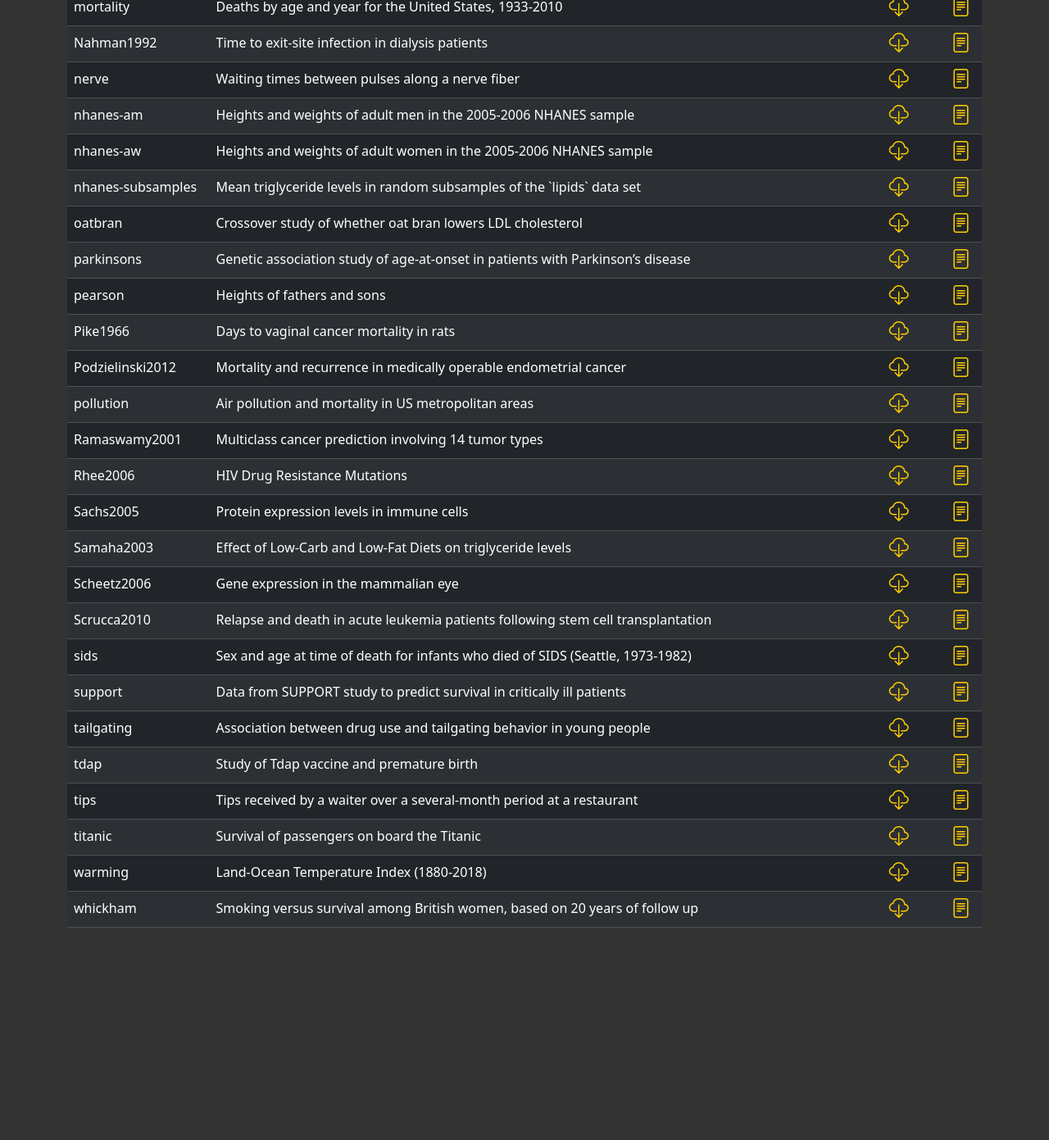
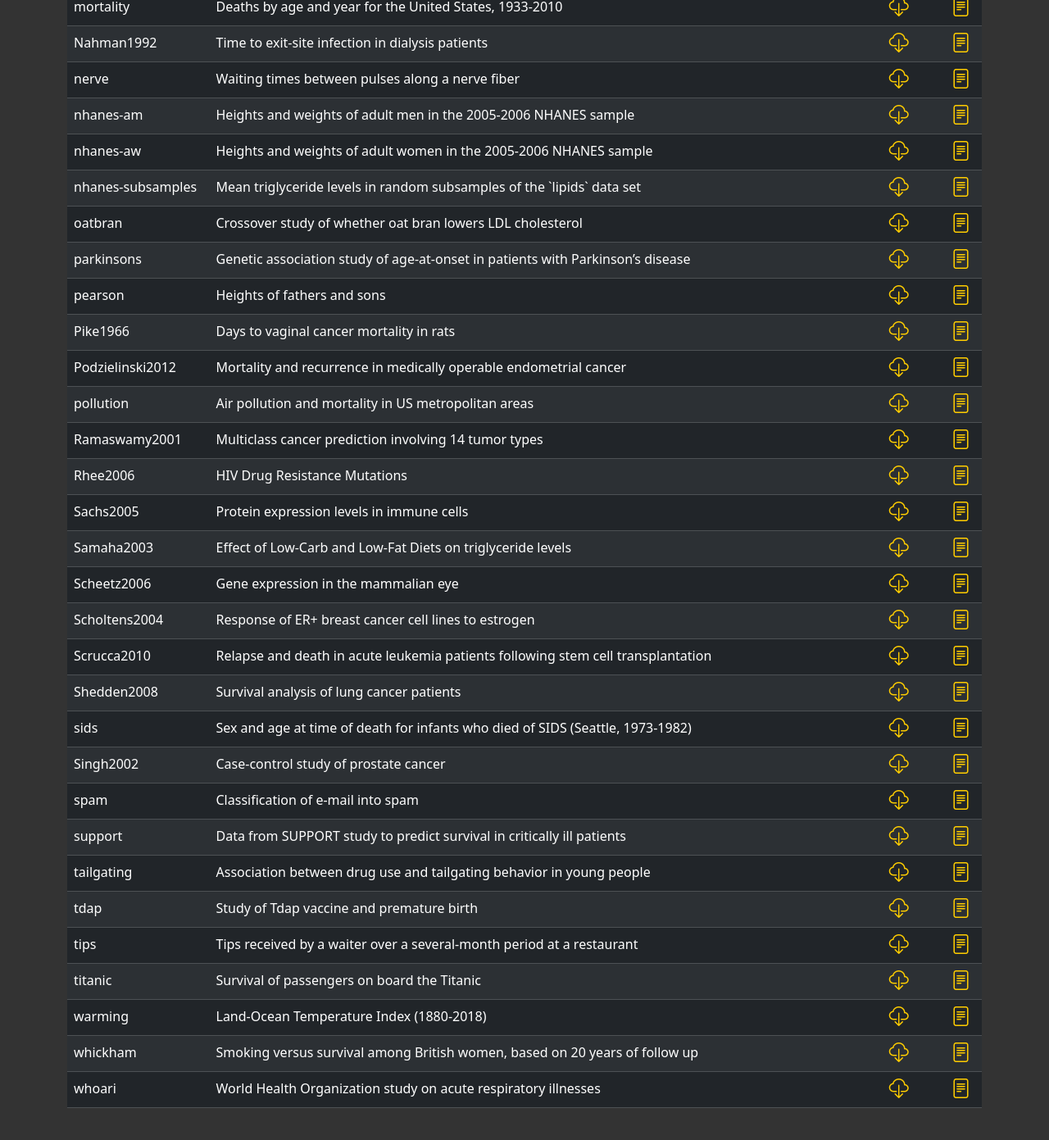
Before and after one commit to IowaBiostat/data-sets, a Jekyll site: the page built from index.md, in a window 1280 px wide and 1400 px high, scrolled down 1409 px. Shown: the top 1391 px of the window at 82% size. Built offline with Jekyll 4.4.1, drawn with Linux system fonts in a browser that asks for light colours; before the commit the page ends 2589 px from its top, so only the background shows below that.

Commit message:
Updating index

```diff
--- a/bin/index.rmd
+++ b/bin/index.rmd
@@ -13,9 +13,12 @@ id <- list.files(pattern='*.md', recursive=TRUE) |>
   str_subset('index.md', negate=TRUE) |>
   str_extract('.*/(.*)\\.md', 1)
 auto_ext <- function(x) {
-  list.files(x, pattern=str_glue('{x}\\.')) |>
+  out <- list.files(x, pattern=str_glue('{x}\\.')) |>
     str_subset('\\.md', negate=TRUE) |>
     tools::file_ext()
+  if (length(out) == 0) stop(str_glue('No files detected for: {x}'), call.=FALSE )
+  if (length(out) > 1) stop(str_glue('Multiple files detected for: {x}'), call.=FALSE)
+  out
 }
 get_yaml <- function(x, field) {
   y <- rmarkdown::yaml_front_matter(str_glue('{x}/{x}.md'))
--- a/index.md
+++ b/index.md
@@ -639,6 +639,20 @@ Gene expression in the mammalian eye
 </tr>
 <tr>
 <td style="text-align:left;">
+Scholtens2004
+</td>
+<td style="text-align:left;">
+Response of ER+ breast cancer cell lines to estrogen
+</td>
+<td style="text-align:center;">
+<a href="https://github.com/IowaBiostat/data-sets/raw/main/Scholtens2004/Scholtens2004.rds?download="><i class="bi-cloud-download"></i></a>
+</td>
+<td style="text-align:center;">
+<a href="Scholtens2004/Scholtens2004.html"><i class="bi-file-text"></i></a>
+</td>
+</tr>
+<tr>
+<td style="text-align:left;">
 Scrucca2010
 </td>
 <td style="text-align:left;">
@@ -653,6 +667,20 @@ Relapse and death in acute leukemia patients following stem cell transplantation
 </tr>
 <tr>
 <td style="text-align:left;">
+Shedden2008
+</td>
+<td style="text-align:left;">
+Survival analysis of lung cancer patients
+</td>
+<td style="text-align:center;">
+<a href="https://github.com/IowaBiostat/data-sets/raw/main/Shedden2008/Shedden2008.rds?download="><i class="bi-cloud-download"></i></a>
+</td>
+<td style="text-align:center;">
+<a href="Shedden2008/Shedden2008.html"><i class="bi-file-text"></i></a>
+</td>
+</tr>
+<tr>
+<td style="text-align:left;">
 sids
 </td>
 <td style="text-align:left;">
@@ -663,6 +691,34 @@ Sex and age at time of death for infants who died of SIDS (Seattle, 1973-1982)
 </td>
 <td style="text-align:center;">
 <a href="sids/sids.html"><i class="bi-file-text"></i></a>
+</td>
+</tr>
+<tr>
+<td style="text-align:left;">
+Singh2002
+</td>
+<td style="text-align:left;">
+Case-control study of prostate cancer
+</td>
+<td style="text-align:center;">
+<a href="https://github.com/IowaBiostat/data-sets/raw/main/Singh2002/Singh2002.rds?download="><i class="bi-cloud-download"></i></a>
+</td>
+<td style="text-align:center;">
+<a href="Singh2002/Singh2002.html"><i class="bi-file-text"></i></a>
+</td>
+</tr>
+<tr>
+<td style="text-align:left;">
+spam
+</td>
+<td style="text-align:left;">
+Classification of e-mail into spam
+</td>
+<td style="text-align:center;">
+<a href="https://github.com/IowaBiostat/data-sets/raw/main/spam/spam.rds?download="><i class="bi-cloud-download"></i></a>
+</td>
+<td style="text-align:center;">
+<a href="spam/spam.html"><i class="bi-file-text"></i></a>
 </td>
 </tr>
 <tr>
@@ -763,5 +819,19 @@ Smoking versus survival among British women, based on 20 years of follow up
 <a href="whickham/whickham.html"><i class="bi-file-text"></i></a>
 </td>
 </tr>
+<tr>
+<td style="text-align:left;">
+whoari
+</td>
+<td style="text-align:left;">
+World Health Organization study on acute respiratory illnesses
+</td>
+<td style="text-align:center;">
+<a href="https://github.com/IowaBiostat/data-sets/raw/main/whoari/whoari.rds?download="><i class="bi-cloud-download"></i></a>
+</td>
+<td style="text-align:center;">
+<a href="whoari/whoari.html"><i class="bi-file-text"></i></a>
+</td>
+</tr>
 </tbody>
 </table>
```
Also changed, not shown: 1 other file.
